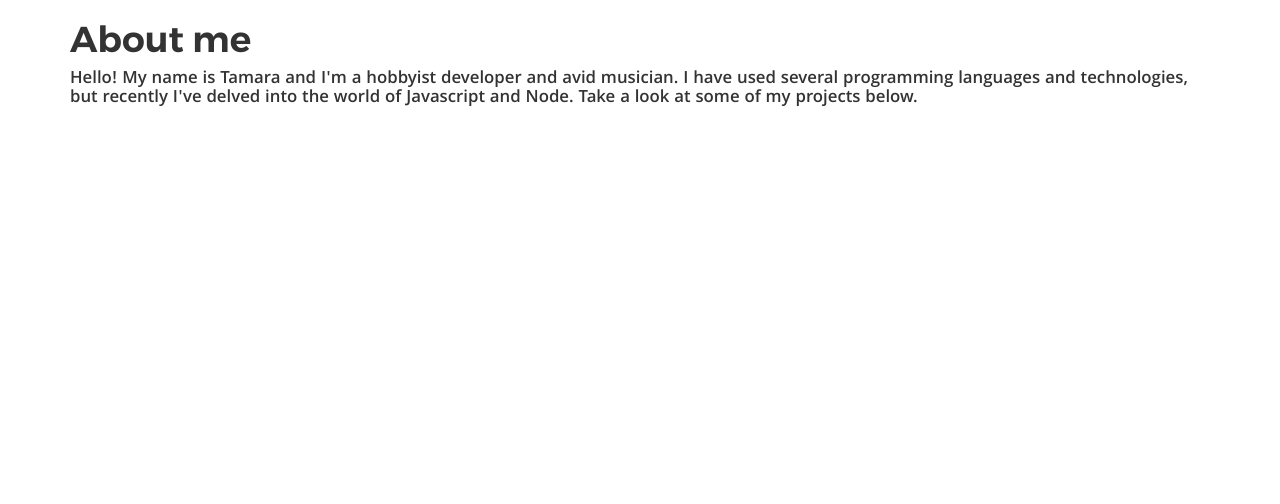
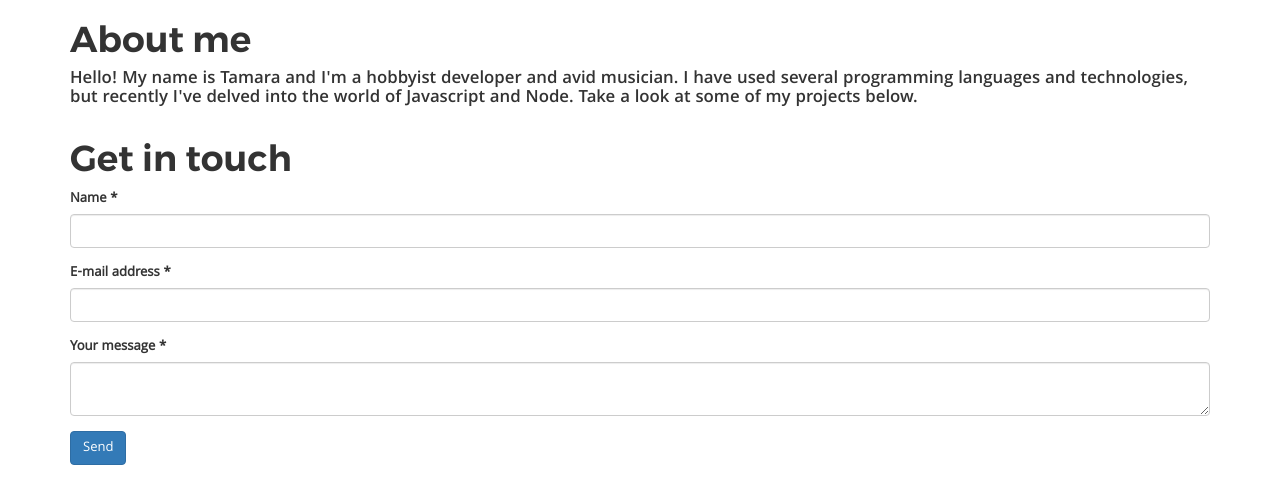
Before and after one commit to tamj0rd2/portfolio, a React (Create React App) app: page / in a window 1280 px wide. Shown: the top 504 px of the page. Built offline with nearby package versions, Linux system fonts and the light colour scheme.

Commit message:
Add a contact section

```diff
--- a/src/App.js
+++ b/src/App.js
@@ -1,11 +1,13 @@
 import React, { Component } from 'react'
 import About from './components/About.jsx'
+import Contact from './components/Contact.jsx'
 
 class App extends Component {
   render() {
     return (
       <div>
         <About />
+        <Contact />
       </div>
     )
   }
--- /dev/null
+++ b/src/components/Contact.jsx
@@ -0,0 +1,54 @@
+import React, { Component } from 'react'
+import { FormGroup, FormControl, ControlLabel, Button } from 'react-bootstrap'
+
+class Contact extends Component {
+  handleNameChange = () => {};
+  handleEmailChange = () => {};
+  handleMessageChange = () => {};
+  render() {
+    return (
+      <div>
+        <footer className="container">
+          <h1>Get in touch</h1>
+
+          <form>
+            <FormGroup>
+              <ControlLabel>Name *</ControlLabel>
+              <FormControl
+                componentClass="input"
+                type="text"
+                value=""
+                onChange={this.handleNameChange}
+              />
+            </FormGroup>
+
+            <FormGroup>
+              <ControlLabel>E-mail address *</ControlLabel>
+              <FormControl
+                componentClass="input"
+                type="email"
+                value=""
+                onChange={this.handleEmailChange}
+              />
+            </FormGroup>
+
+            <FormGroup>
+              <ControlLabel>Your message *</ControlLabel>
+              <FormControl
+                componentClass="textarea"
+                value=""
+                onChange={this.handleMessageChange}
+              />
+            </FormGroup>
+
+            <Button type="submit" className="btn-primary">
+              Send
+            </Button>
+          </form>
+        </footer>
+      </div>
+    )
+  }
+}
+
+export default Contact
--- a/src/index.css
+++ b/src/index.css
@@ -20,3 +20,7 @@ h1 {
 h4 {
   font-family: 'Khula-SemiBold';
 }
+
+p, div {
+  font-family: 'Khula-Regular';
+}
--- a/src/index.js
+++ b/src/index.js
@@ -3,7 +3,6 @@ import ReactDOM from 'react-dom'
 import App from './App'
 import registerServiceWorker from './registerServiceWorker'
 import 'bootstrap/dist/css/bootstrap.css'
-import 'bootstrap/dist/css/bootstrap-theme.css'
 import './index.css'
 
 ReactDOM.render(<App />, document.getElementById('root'))
```
